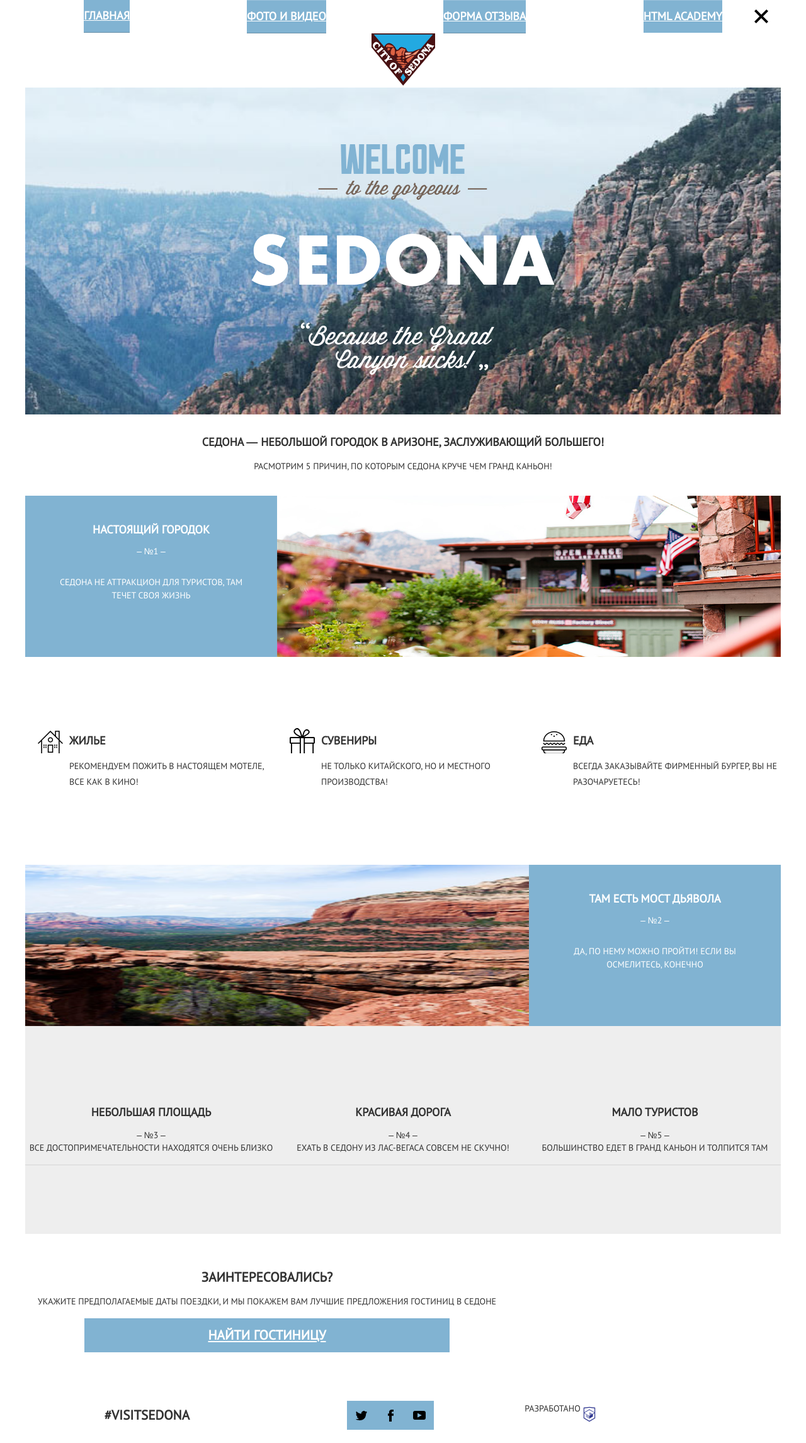
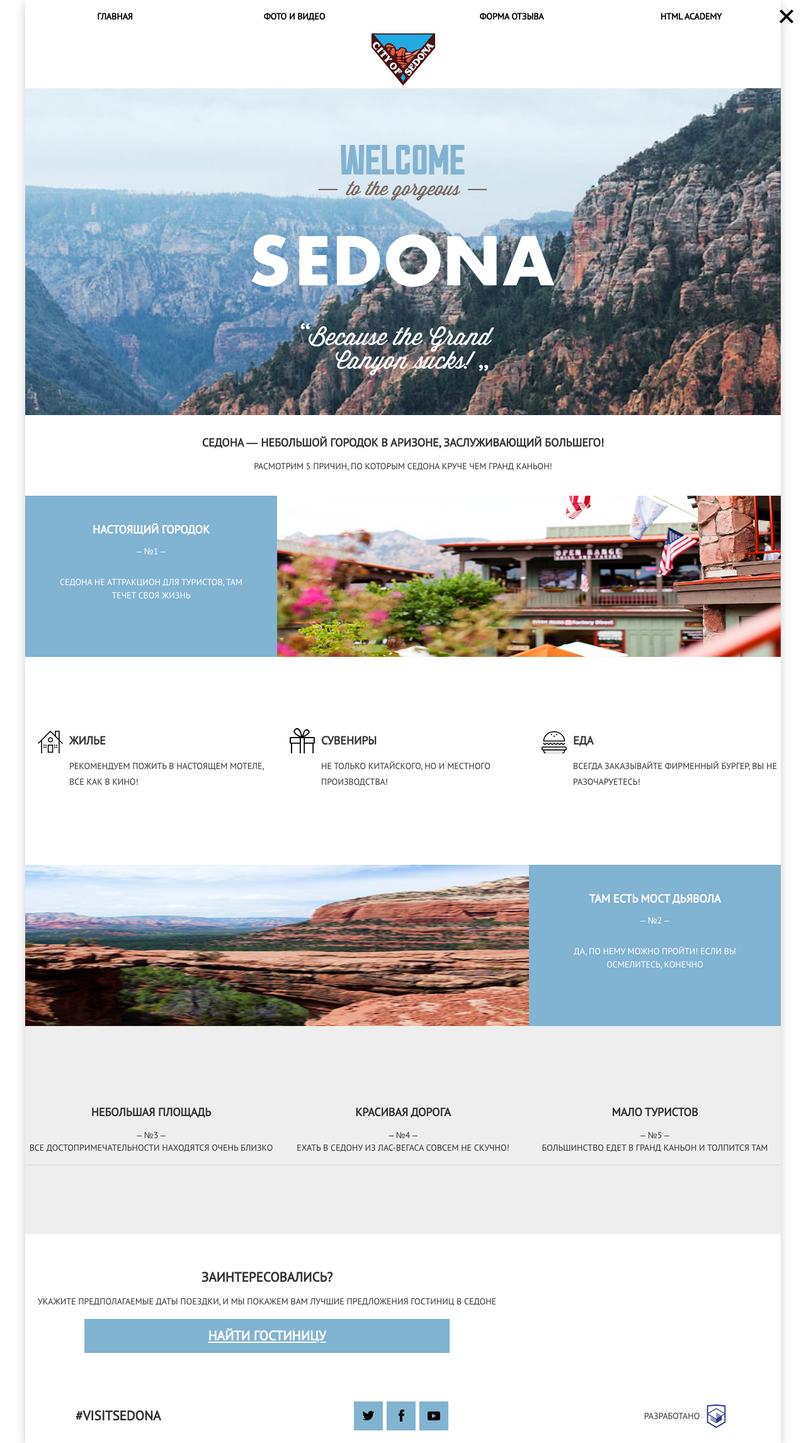
Before and after one commit to t1r1/300131-sedona, a plain HTML site: page index.html in a window 1280 px wide. Shown: the whole page at 63% size. Drawn offline with nearby package versions, Linux system fonts and the light colour scheme; files that its build step writes are made by us from their sources; files whose address does not match are found by name.

Commit message:
styling fixes

```diff
--- a/index.html
+++ b/index.html
@@ -12,10 +12,10 @@
 			<nav class="main-nav main-nav--opened">
 				<div class="main-nav__wrapper">
 					<ul class="main-nav__items">
-						<li class="main-nav__item"><a href="index.html" class="main-nav__link btn">Главная</a></li>
-						<li class="main-nav__item"><a href="photo.html" class="main-nav__link btn">Фото и видео</a></li>
-						<li class="main-nav__item"><a href="form.html" class="main-nav__link btn">Форма отзыва</a></li>
-						<li class="main-nav__item"><a href="http://htmlacademy.ru" class="main-nav__link btn">HTML Academy</a></li>
+						<li class="main-nav__item"><a href="index.html" class="main-nav__link">Главная</a></li>
+						<li class="main-nav__item"><a href="photo.html" class="main-nav__link">Фото и видео</a></li>
+						<li class="main-nav__item"><a href="form.html" class="main-nav__link">Форма отзыва</a></li>
+						<li class="main-nav__item"><a href="http://htmlacademy.ru" class="main-nav__link">HTML Academy</a></li>
 					</ul>
 				</div>
 					<a class="main-nav__toggle"><img class "main-nav__cross-img" src="img/icon-cross.svg"></a>
@@ -102,7 +102,7 @@
 				<a href="#" class="btn social__btn social__btn--yt" alt="Youtube"></a>
 			</div>
 			<div class="copyright">
-				Разработано <a class="copyright__link" href="https://htmlacademy.ru"><img src="/img/htmlacademy.svg" alt="HTML Academy"></a>
+				Разработано <a class="copyright__link" href="https://htmlacademy.ru"><img src="/img/htmlacademy.svg" alt="HTML Academy" width="27" height="33"></a>
 			</div>
 		</footer>
 	</div>
--- a/sass/blocks/container.scss
+++ b/sass/blocks/container.scss
@@ -11,5 +11,6 @@
         width: 1200px;
         padding: 0 auto;
         margin: 0 auto;
+        box-shadow: 0 5px 15px 0 rgba(0,0,0,0.2);
     }
 }
--- a/sass/blocks/copyright.scss
+++ b/sass/blocks/copyright.scss
@@ -1,17 +1,26 @@
 .copyright{
-    display: flex;
-    width: 33.3333%;
+    display: block;
     text-align: center;
-    margin: 20px;
+    margin: 40px 0 16px;
+    width: 100%;
+    line-height: 46px;
+    height: 46px;
     @include capslock();
+    @media #{$tablet-widths} {
+        width: 33.3333%;
+        text-align: right;
+        margin: 0;
+    }
+}
 
+.copyright__link {
+    display: inline-block;
 }
 
 .copyright__link img{
     margin: 0px;
     color: black;
-    width: 28px;
-    height: 35px;
-    /* как спозиционировать относительно текста "Разработано"? */
+    width: 45px;
+    margin: -18px 0;
 
 }
--- a/sass/blocks/main-nav.scss
+++ b/sass/blocks/main-nav.scss
@@ -1,33 +1,3 @@
-.main-nav__wrapper {
-    width: 100%;
-}
-
-
-.main-nav__items {
-    display: flex;
-    flex-direction: column;
-    list-style-type: none;
-    padding: 0;
-    margin: 0;
-}
-
-
-.main-nav__link {
-    font-weight: bold;
-    border-top: 1px solid #9ac2db;
-    border-bottom: 1px solid #678fa8;
-    padding: 15px 0;
-}
-
-
-
-.main-nav__item:last-child .main-nav__link {
-     border-bottom: none;
-}
-
-.main-nav__item:first-child .main-nav__link {
-     border-top: none;
-}
 
 .main-nav__toggle {
     position: absolute;
@@ -35,39 +5,62 @@
     right: 20px;
 }
 
-@media #{$tablet-widths} {
+.main-nav {
+    background-color: $light-blue;
+}
+
+.main-nav__items {
+  display: flex;
+  flex-direction: column;
+  padding: 0;
+  margin: 0;
+  list-style-type: none;
+}
+
+.main-nav__item {
+  text-align: center;
+  line-height: 55px;
+  border-bottom: 1px solid grey; /*?*/
+}
+
+
+.main-nav__link {
+  @include capslock();
+  font-size: $base-font-size;
+  font-weight: bold;
+  font-family: $font-main;
+  text-decoration: none;
+  color: $white;
+}
+
+
+@media (min-width: 768px) {
   .main-nav {
     background-color: $white;
-        display: flex;
-        flex-direction: row;
-        justify-content: space-between;
+  }
+  .main-nav__item {
+    background-color: $white;
+    border-bottom: none;
+    width: 20%;
+    line-height: 55px;
+  }
+  .main-nav__item:nth-child(2) {
+    margin-right: 60px;
 
   }
   .main-nav__items {
     flex-direction: row;
     justify-content: space-around;
-        /* как их растянуть нормально на всю шиирну родительского блока? */
   }
-    .main-nav__item {
-        background-color: $white;
+  .main-nav__link {
+    color: #000000;
+    font-size: $base-font-size;
   }
-
 }
 
 
-@media #{$desktop-widths} {
-    .main-nav {
-        background-color: $white;
-        display: flex;
-        flex-direction: row;
-        justify-content: space-between;
-
-    }
-    .main-nav__items {
-        display: flex;
-        flex-direction: row;
-    }
+@media (min-width: 1200px) {
   .main-nav__item {
-        background-color: $white;
+    line-height: 53px;
   }
 }
--- a/sass/blocks/page-footer.scss
+++ b/sass/blocks/page-footer.scss
@@ -1,9 +1,13 @@
 .page-footer {
 	display: flex;
-	flex-direction: row;
+	flex-direction: column;
 	flex-wrap: wrap;
 	justify-content: space-around;
 	align-items: center;
+	@media #{$tablet-widths} {
+		flex-direction: row;
+		padding: 20px 80px;
+	}
 }
 .page-footer__social {
 	width: 100%;
@@ -15,9 +19,10 @@
 	width: 46px;
 	height: 46px;
 	background-color: $light-blue;
-	margin-top: 20px;
-	margin-bottom: 20px;
+	// margin-top: 20px;
+	// margin-bottom: 20px;
 	fill: #fff;
+	margin-right: 6px;
 }
 
 .social__btn--tw{
@@ -39,12 +44,18 @@
 }
 
 .page-footer__hashtag{
-	width: 33.3333%;
-	display: flex;
-	justify-content: center;
+	width: 100%;
+	text-align: center;
+	display: block;
 	@include capslock();
 	font-size: 21px;
   	font-weight: bold;
+	margin: 57px 0 42px;
+	@media #{$tablet-widths} {
+		width: 33.3333%;
+		text-align: left;
+		margin: 0;
+	}
 
 }
 
--- a/sass/blocks/page-header.scss
+++ b/sass/blocks/page-header.scss
@@ -2,13 +2,3 @@
     text-align: center;
 
 }
-
-
-
-
-@media #{$tablet-widths} {
-    .page-header {
-        position: relative;
-    }
-
-}
--- a/sass/blocks/review-form.scss
+++ b/sass/blocks/review-form.scss
@@ -28,6 +28,7 @@ form {
     box-sizing: border-box;
     padding: 20px;
     margin: 0;
+    width: 100%;
     border-bottom: 1px solid $grey;
     @media #{$tablet-widths} {
         width: 50%;
@@ -37,14 +38,12 @@ form {
 .review-form__item:nth-child(2) {
     @media #{$tablet-widths} {
         width: 100%;
-
     }
 }
 
 .review-form__item:nth-child(4) {
     @media #{$tablet-widths} {
         width: 100%;
-        padding: 20px 75px;
     }
 
     @media #{$desktop-widths} {
@@ -57,13 +56,24 @@ form {
     @media #{$tablet-widths} {
         display: flex;
         flex-wrap: wrap;
+        padding: 0 75px;
     }
 
-    @media #{$tablet-widths} {
+    @media #{$desktop-widths} {
         flex-wrap: nowrap;
     }
 
 }
+
+.review-form__item:nth-child(4) .review-form__title {
+    @media #{$tablet-widths} {
+        position: relative;
+        top: -37px;
+        background: white;
+        margin: 0 140px;
+    }
+}
+
 
 .review-form__item:nth-child(4) .review-form__field{
     @media #{$tablet-widths} {
@@ -227,12 +237,21 @@ form {
 
 }
 .review-form__submit {
-    width: 50%;
+    width: 100%;
+    @media #{$tablet-widths} {
+        width: 50%;
+    }
 }
 
 .review-form__notes {
-    width: 50%;
-    text-align: right;
+    display: none;
+    width: 33.3333%;
+    @media #{$tablet-widths} {
+        display: block;
+        text-align: right;
+        width: 50%;
+	}
+
 }
 .review-form__btn {
     @include btn-style();
@@ -244,5 +263,23 @@ form {
 @media #{$tablet-widths} {
 	.review-form__footer {
 		flex-wrap: nowrap;
+        flex-direction: row;
 	}
+
+    .review-form__group--tel .survey-form__error {
+        width: 40%;
+        order: -1;
+        margin-left: auto;
+        text-align: right;
+        padding: 16px 0;
+    }
+
+    .review-form__group--tel .review-form__label {
+        padding: 16px 0;
+        width: 40%;
+        order:-2;
+    }
+    .review-form__group--email {
+        margin-bottom: 56px;
+    }
 }
```
Also changed, not shown: form.html (+4 -4 lines), photo.html (+4 -4 lines). Lines whose indentation alone changed are shown as unchanged.
